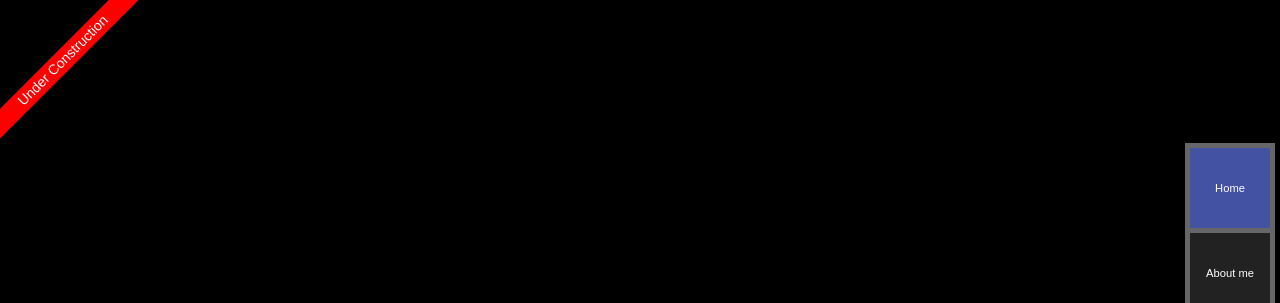
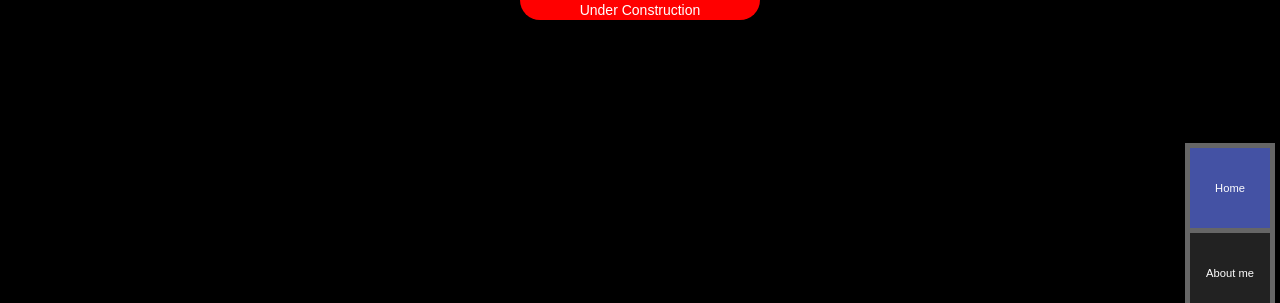
Before and after one commit to filipesousacardoso/filipesousacardoso.github.io, a plain HTML site: page index.html in a window 1280 px wide. Shown: the top 303 px of the page. Drawn offline with nearby package versions, Linux system fonts and the light colour scheme.

Commit message:
underconstruction without rotation

```diff
--- a/css/base.css
+++ b/css/base.css
@@ -137,13 +137,34 @@ a:hover {
 	position: absolute;
 	color:white;
 	background:red;
-	top: 50px;
-	left:-87px;
-	width:300px;
+	top: 0px;
+	left:50%;
+	width:200px;
+	height:20px;
 	text-align:center;
+	-moz-transform: translateX(-50%);
+	-webkit-transform: translateX(-50%);
+	-o-transform: translateX(-50%);
+	transform: translateX(-50%);
+}
 
-	transform: rotate(-45deg);
-	-moz-transform: rotate(-45deg);
-	-webkit-transform: rotate(-45deg);
-	-o-transform: rotate(-45deg);
+#underconstruction::before{
+	content:' ';
+	position:absolute;
+	top:0;
+	left:-20px;
+	height:20px;
+	width:20px;
+	background:red;
+	border-bottom-left-radius:100%;
 }
+#underconstruction::after{
+	content:' ';
+	position:absolute;
+	top:0;
+	right:-20px;
+	height:20px;
+	width:20px;
+	background:red;
+	border-bottom-right-radius:100%;
+}
```
